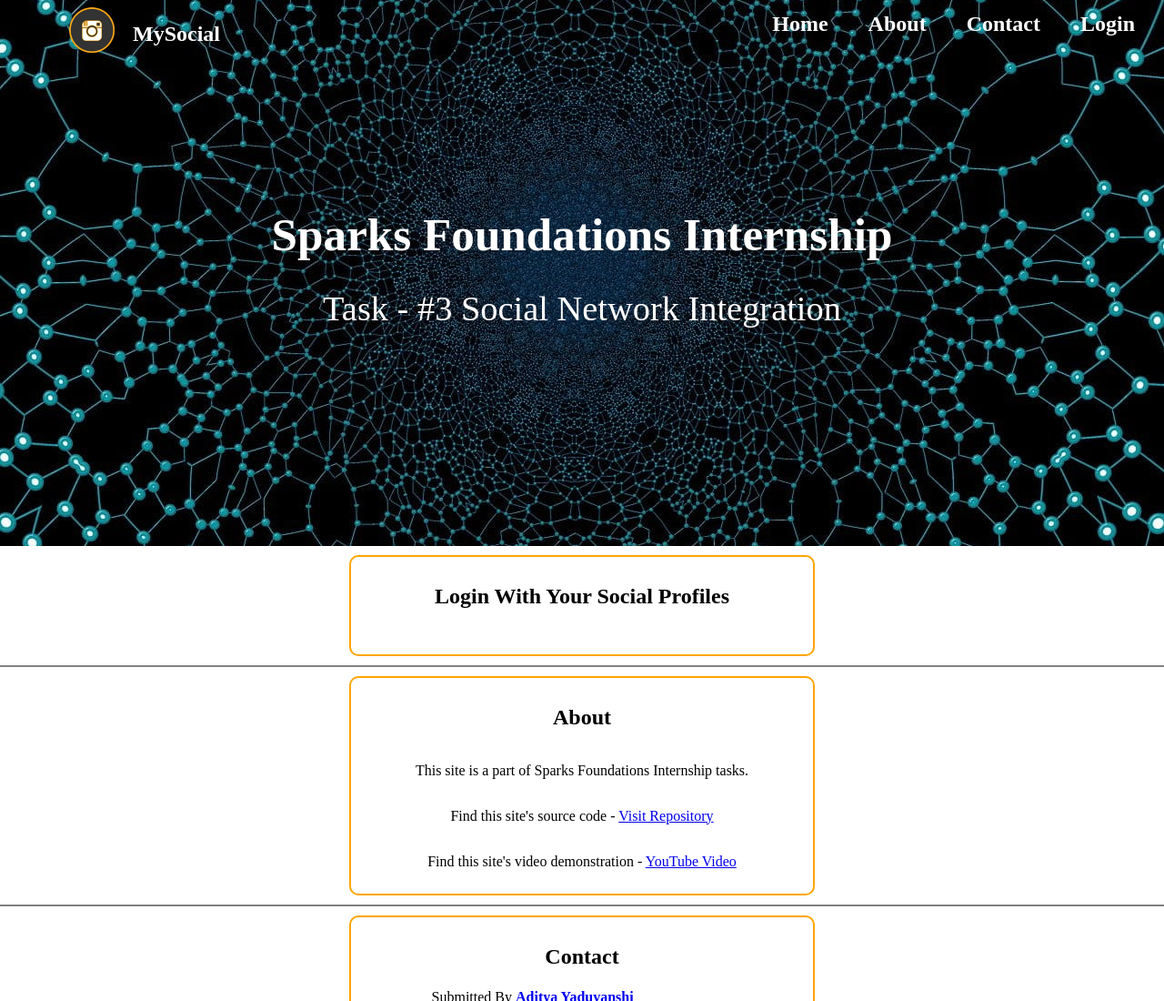
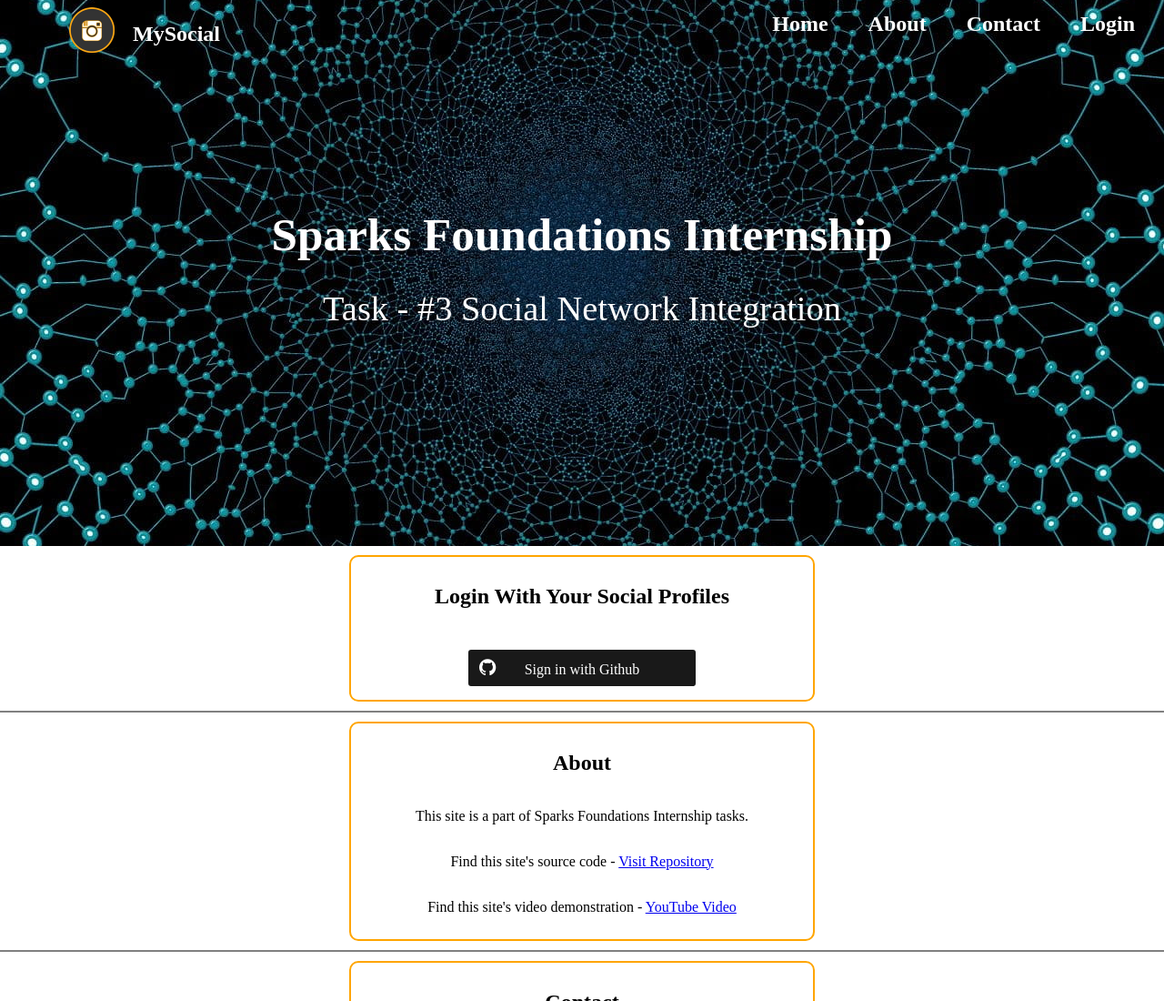
Before and after one commit to aditya-yaduvanshi/MySocial, a plain HTML site: page index.html in a window 1280 px wide. Shown: the top 1100 px of the page at 91% size. Drawn offline with Linux system fonts and the light colour scheme; a web font is replaced by a local one.

Commit message:
github signin

```diff
--- a/index.html
+++ b/index.html
@@ -12,6 +12,7 @@
   <link rel="preconnect" href="https://fonts.gstatic.com">
   <link href="https://fonts.googleapis.com/css2?family=Benne&display=swap" rel="stylesheet">
   <link rel="shortcut icon" href="images/social-networking-icon.png" type="image/png">
+  <link rel="stylesheet" href="https://cdnjs.cloudflare.com/ajax/libs/font-awesome/4.7.0/css/font-awesome.min.css">
   <link rel="stylesheet" href="style.css">
 
 </head>
@@ -78,6 +79,26 @@
         <h2>Login With Your Social Profiles</h2>
         <div class="fb-login-button form-input" data-width="250" data-size="large" data-button-type="continue_with" data-layout="default" data-auto-logout-link="false" data-use-continue-as="false" data-scope="public_profile,email" data-onlogin="checkLoginState"></div>
         <div class="g-signin2 form-input" data-onsuccess="onSignIn" data-width="250" data-height="40" data-longtitle="true" data-theme="dark"></div>
+        <div class="form-input github-login-btn" style="
+          width: 250px;
+          height: 40px;
+          border-radius: 3px;
+          display: flex;
+          align-items: center;
+          justify-content: center;
+        ">
+          <a type="button" id="github-login">
+            <i class="fa fa-github fa-lg fa-xlg" style="
+              position: absolute;
+              left: 12px;
+              top: 12px;
+            "></i>
+            <span style="
+              margin-top: 4px;
+              font-family: 'Benne', serif;
+            ">Sign in with Github</span>
+          </a>
+        </div>
       </div>
     </section>
 
@@ -86,7 +107,7 @@
         <h2>About</h2>
         <p>This site is a part of Sparks Foundations Internship tasks.</p>
         <p>Find this site's source code - <a href="https://github.com/adityayaduvanshi0001/MySocial/">Visit Repository</a></p>
-        <p>Find this site's video demonstration - <a href="https://youtu.be/Ir4tlPzqbL4">YouTube Video</a></p>
+        <p>Find this site's video demonstration - <a href="https://youtu.be/Ir4tIPzqbL4">YouTube Video</a></p>
       </div>
     </section>
 
--- a/script.js
+++ b/script.js
@@ -2,6 +2,7 @@ const navbar = document.querySelector('.navbar')
 
 document.addEventListener('DOMContentLoaded', ()=> {
   document.querySelector('#menu-btn').addEventListener('click', menu_btn)
+  document.querySelector('#github-login').addEventListener('click', GithubLogin)
 })
 
 function menu_btn(){
@@ -94,6 +95,20 @@ function onSignIn(googleUser) {
   RedirectToProfile(profile.getImageUrl(),profile.getName(),profile.getEmail(),signOut);
 }
 
+function GithubLogin(){
+  fetch('https://github.com/login/oauth/authorize', {
+    method: 'GET',
+    body: JSON.stringify({
+      client_id: 'debc2ffe976184cc1677',
+      redirect_uri: 'github.io/adityayaduvanshi0001/MySocial',
+    })
+  })
+  .then(response => response.json())
+  .then(result => {
+    console.log(result)
+  })
+}
+
 function signOut() {
   var auth2 = gapi.auth2.getAuthInstance();
   auth2.signOut()
--- a/style.css
+++ b/style.css
@@ -196,8 +196,26 @@ h1 {
   font-size: 3vw;
   margin-bottom: 10vh;
 }
-
-/*  */
+#github-login {
+  color: white;
+  background: rgba(0,0,0,0.9);
+  height: 100%;
+  display: flex;
+  border-radius: 3px;
+  justify-content: center;
+  position: relative;
+  left: 0;
+  top: 0;
+  width: 100%;
+  align-items: center;
+  cursor: pointer;
+}
+#github-login:hover {
+  background: rgba(0,0,0,0.8);
+}
+#github-login:active {
+  background: rgba(0,0,0,0.9);
+}
 
 /* Responsive Media Queries */
 @media screen and (min-width:320px){
```
